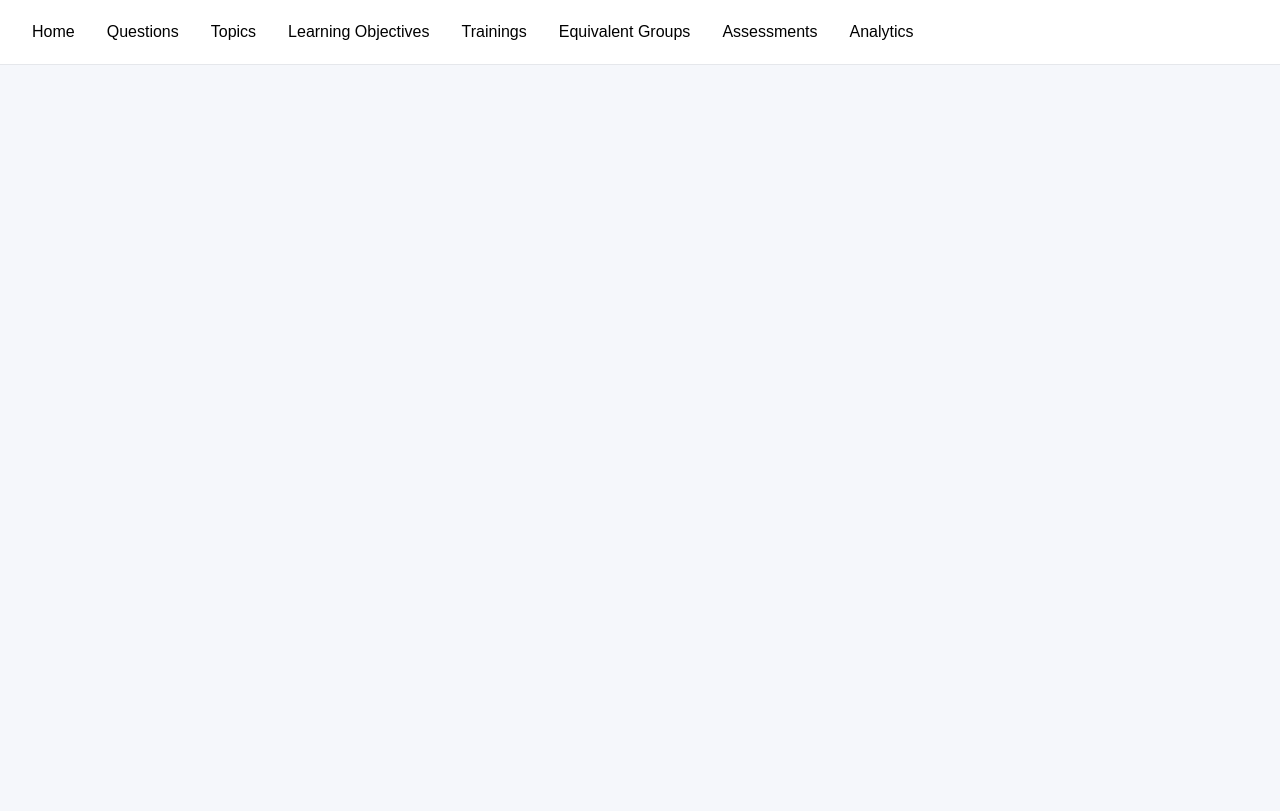
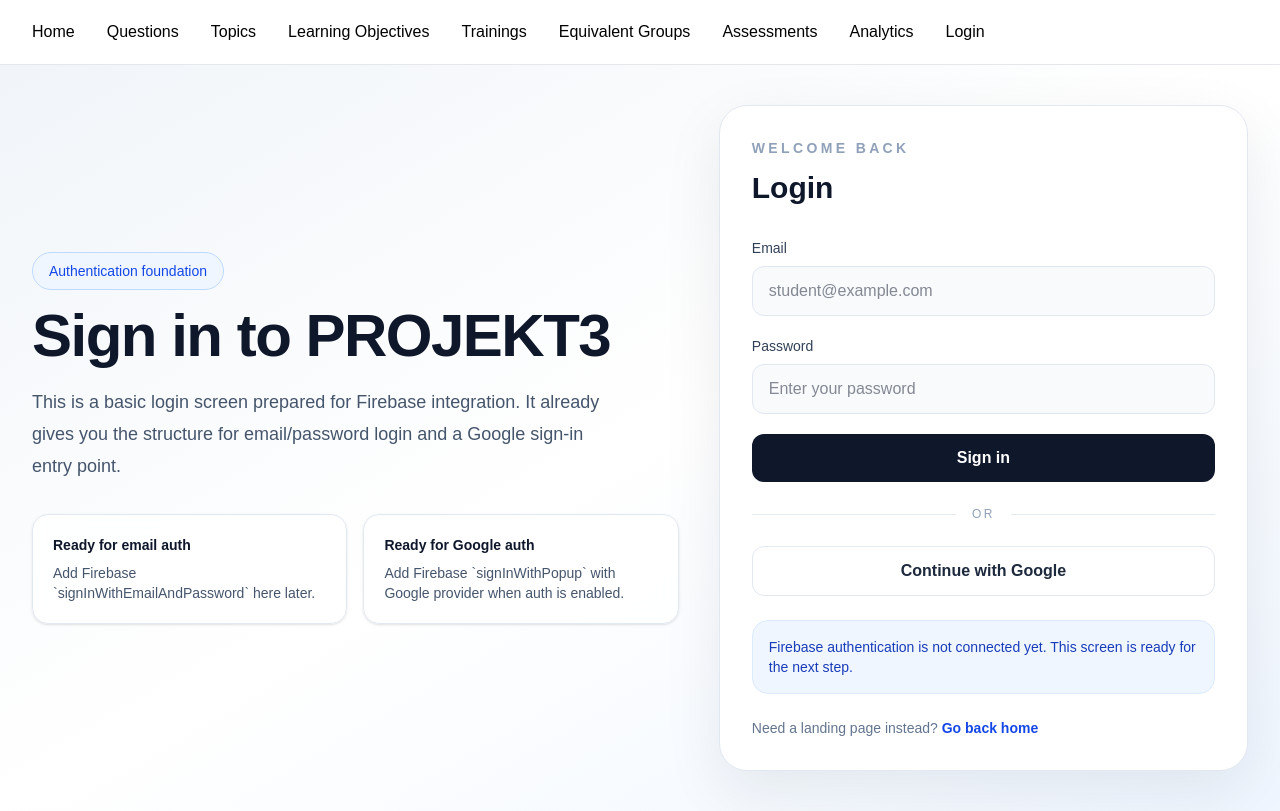
Before and after one commit to Pro-jaekt-3/Projekt3, a React (Vite) app in the folder frontend/: page /login in a window 1280 px wide. Built offline with nearby package versions, Linux system fonts and the light colour scheme; no server answers.

Commit message:
issue : firebase + login page
added basic login page and firebase credentials to frontend

```diff
--- a/frontend/package.json
+++ b/frontend/package.json
@@ -10,6 +10,7 @@
     "preview": "vite preview"
   },
   "dependencies": {
+    "firebase": "^12.14.0",
     "react": "^19.2.6",
     "react-dom": "^19.2.6",
     "react-router-dom": "^7.15.1"
--- a/frontend/src/App.tsx
+++ b/frontend/src/App.tsx
@@ -11,6 +11,7 @@ import EquivalentGroupsPage from "./pages/EquivalentGroupsPage";
 import AssessmentsPage from "./pages/AssessmentsPage";
 import SolveAssessmentPage from "./pages/SolveAssessmentPage";
 import AnalyticsPage from "./pages/AnalyticsPage";
+import LoginPage from "./pages/LoginPage";
 
 
 function App() {
@@ -36,6 +37,8 @@ function App() {
         <Route path="/solve-assessment/:id" element={<SolveAssessmentPage />} />
 
         <Route path="/analytics" element={<AnalyticsPage />} />
+
+        <Route path="/login" element={<LoginPage />} />
       </Routes>
     </BrowserRouter>
   );
--- a/frontend/src/components/Navbar.tsx
+++ b/frontend/src/components/Navbar.tsx
@@ -12,6 +12,7 @@ function Navbar() {
         <Link to="/equivalent-groups">Equivalent Groups</Link>
         <Link to="/assessments">Assessments</Link>
         <Link to="/analytics">Analytics</Link>
+        <Link to="/login">Login</Link>
       </div>
     </nav>
   );
--- /dev/null
+++ b/frontend/src/pages/LoginPage.tsx
@@ -0,0 +1,157 @@
+import { useState } from "react";
+import type { FormEvent } from "react";
+import { Link } from "react-router-dom";
+
+function LoginPage() {
+  const [email, setEmail] = useState("");
+  const [password, setPassword] = useState("");
+  const [message, setMessage] = useState(
+    "Firebase authentication is not connected yet. This screen is ready for the next step."
+  );
+
+  const handleEmailLogin = (event: FormEvent<HTMLFormElement>) => {
+    event.preventDefault();
+
+    if (!email.trim() || !password.trim()) {
+      setMessage("Enter both email and password to test the login form state.");
+      return;
+    }
+
+    setMessage(
+      `Login UI ready. Next step: connect Firebase sign-in for ${email.trim()}.`
+    );
+  };
+
+  const handleGoogleLogin = () => {
+    setMessage("Google sign-in button is ready to be connected to Firebase Auth.");
+  };
+
+  return (
+    <div className="min-h-[calc(100vh-73px)] bg-gradient-to-br from-slate-100 via-white to-blue-50">
+      <div className="mx-auto grid min-h-[calc(100vh-73px)] max-w-7xl items-center gap-10 px-8 py-10 lg:grid-cols-[1.1fr_0.9fr]">
+        <div className="max-w-2xl">
+          <p className="mb-4 inline-flex rounded-full border border-blue-200 bg-blue-50 px-4 py-2 text-sm font-medium text-blue-700">
+            Authentication foundation
+          </p>
+
+          <h1 className="mb-5 text-5xl font-bold tracking-tight text-slate-900 md:text-6xl">
+            Sign in to PROJEKT3
+          </h1>
+
+          <p className="mb-8 max-w-xl text-lg leading-8 text-slate-600">
+            This is a basic login screen prepared for Firebase integration. It already
+            gives you the structure for email/password login and a Google sign-in entry
+            point.
+          </p>
+
+          <div className="grid gap-4 md:grid-cols-2">
+            <div className="rounded-2xl border border-slate-200 bg-white/80 p-5 shadow-sm backdrop-blur">
+              <p className="mb-2 text-sm font-semibold text-slate-900">
+                Ready for email auth
+              </p>
+              <p className="text-sm text-slate-600">
+                Add Firebase `signInWithEmailAndPassword` here later.
+              </p>
+            </div>
+
+            <div className="rounded-2xl border border-slate-200 bg-white/80 p-5 shadow-sm backdrop-blur">
+              <p className="mb-2 text-sm font-semibold text-slate-900">
+                Ready for Google auth
+              </p>
+              <p className="text-sm text-slate-600">
+                Add Firebase `signInWithPopup` with Google provider when auth is enabled.
+              </p>
+            </div>
+          </div>
+        </div>
+
+        <div className="rounded-[28px] border border-slate-200 bg-white p-8 shadow-[0_20px_60px_rgba(15,23,42,0.08)]">
+          <div className="mb-8">
+            <p className="text-sm font-semibold uppercase tracking-[0.24em] text-slate-400">
+              Welcome back
+            </p>
+
+            <h2 className="mt-3 text-3xl font-bold text-slate-900">
+              Login
+            </h2>
+          </div>
+
+          <form className="space-y-5" onSubmit={handleEmailLogin}>
+            <div>
+              <label
+                className="mb-2 block text-sm font-medium text-slate-700"
+                htmlFor="email"
+              >
+                Email
+              </label>
+
+              <input
+                id="email"
+                type="email"
+                value={email}
+                onChange={(event) => setEmail(event.target.value)}
+                placeholder="student@example.com"
+                className="w-full rounded-xl border border-slate-200 bg-slate-50 px-4 py-3 text-slate-900 outline-none transition focus:border-blue-400 focus:bg-white"
+              />
+            </div>
+
+            <div>
+              <label
+                className="mb-2 block text-sm font-medium text-slate-700"
+                htmlFor="password"
+              >
+                Password
+              </label>
+
+              <input
+                id="password"
+                type="password"
+                value={password}
+                onChange={(event) => setPassword(event.target.value)}
+                placeholder="Enter your password"
+                className="w-full rounded-xl border border-slate-200 bg-slate-50 px-4 py-3 text-slate-900 outline-none transition focus:border-blue-400 focus:bg-white"
+              />
+            </div>
+
+            <button
+              type="submit"
+              className="w-full rounded-xl bg-slate-900 px-4 py-3 font-semibold text-white transition hover:bg-slate-800"
+            >
+              Sign in
+            </button>
+          </form>
+
+          <div className="my-6 flex items-center gap-4">
+            <div className="h-px flex-1 bg-slate-200" />
+            <span className="text-xs font-medium uppercase tracking-[0.2em] text-slate-400">
+              or
+            </span>
+            <div className="h-px flex-1 bg-slate-200" />
+          </div>
+
+          <button
+            type="button"
+            onClick={handleGoogleLogin}
+            className="w-full rounded-xl border border-slate-200 bg-white px-4 py-3 font-semibold text-slate-800 transition hover:bg-slate-50"
+          >
+            Continue with Google
+          </button>
+
+          <div className="mt-6 rounded-2xl border border-blue-100 bg-blue-50 px-4 py-4 text-sm text-blue-800">
+            {message}
+          </div>
+
+          <p className="mt-6 text-sm text-slate-500">
+            Need a landing page instead?
+            {" "}
+            <Link className="font-semibold text-blue-700 hover:text-blue-800" to="/">
+              Go back home
+            </Link>
+          </p>
+        </div>
+      </div>
+    </div>
+  );
+}
+
+export default LoginPage;
```
Also changed, not shown: 1 other file (tests, documents, lock files or other folders).
